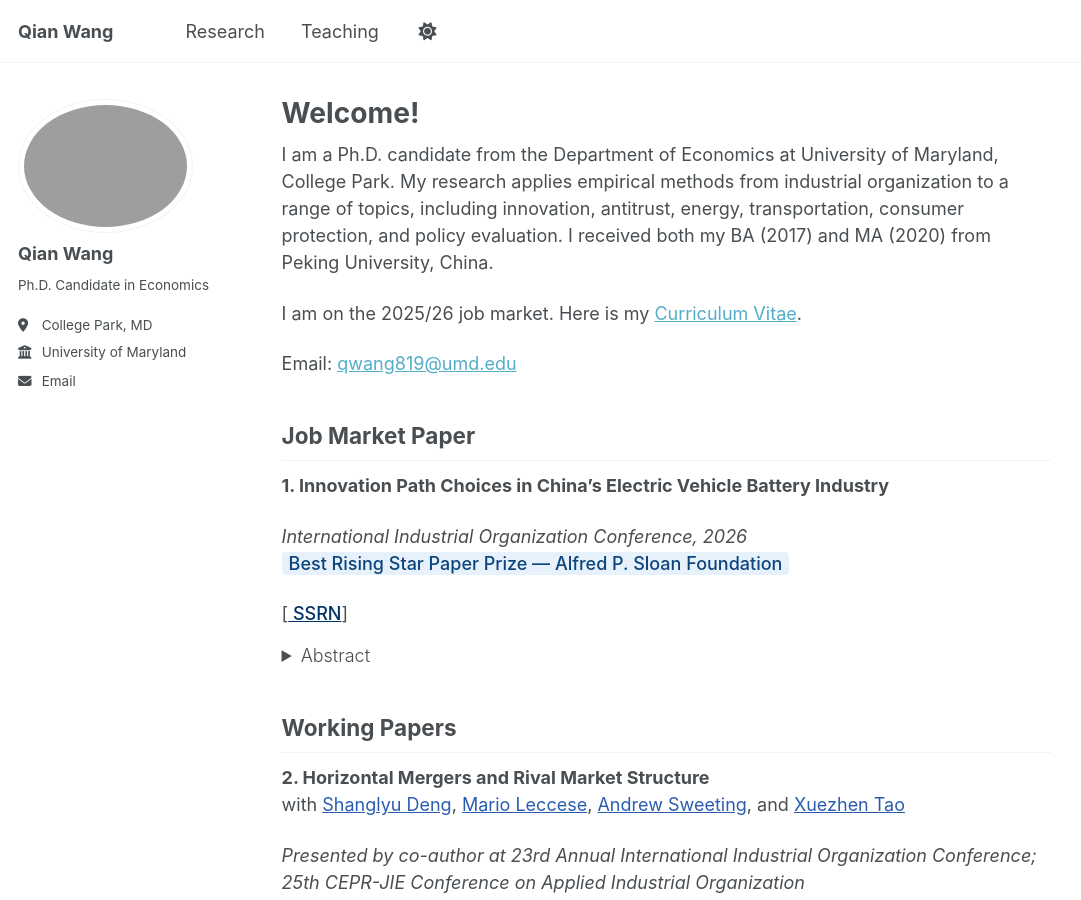
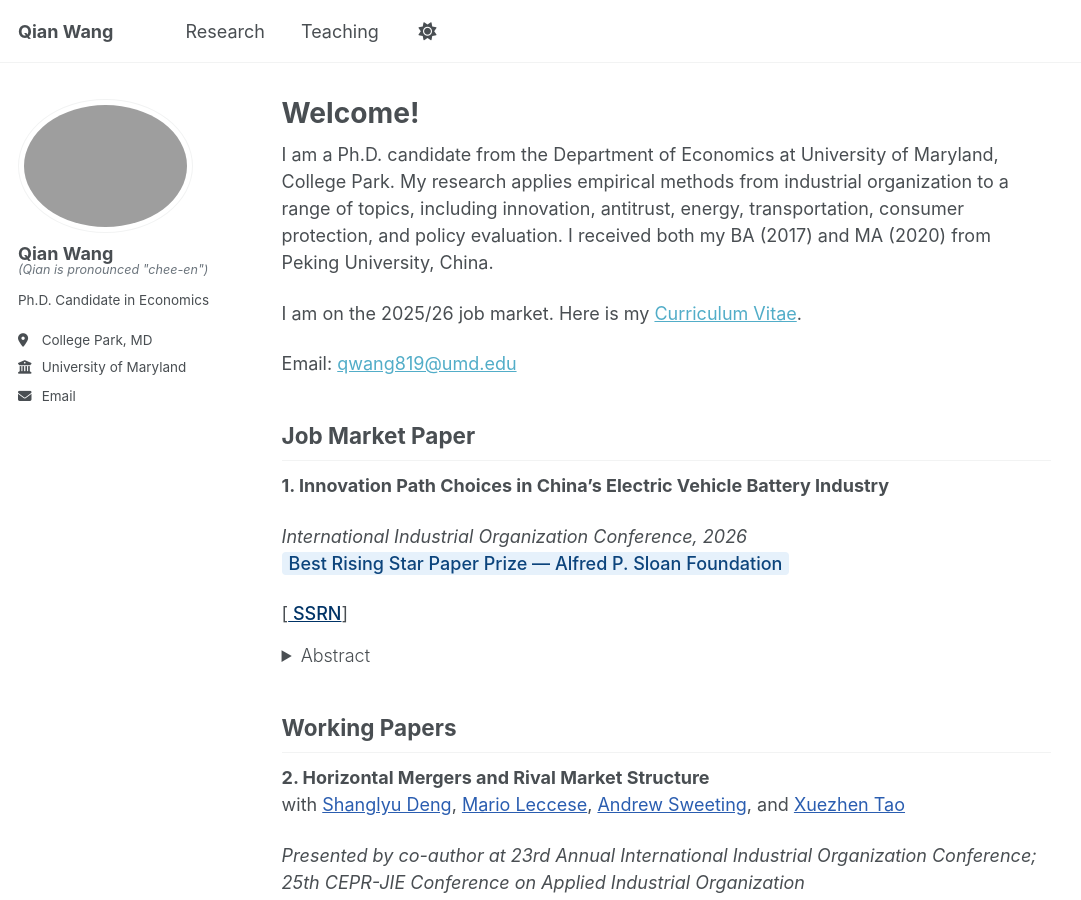
Before and after one commit to qwang819/qwang819.github.io, a Jekyll site: the page built from _pages/about.md, in a window 1280 px wide and 900 px high. Shown: the whole window, without its empty margins (0-1081 px from the left). Built offline with Jekyll 4.4.1, drawn with Linux system fonts in a browser that asks for light colours; a script that is not in the unit is left out.

Commit message:
Update author-profile.html

```diff
--- a/_includes/author-profile.html
+++ b/_includes/author-profile.html
@@ -16,6 +16,9 @@
 
   <div class="author__content">
     <h3 class="author__name">{{ author.name }}</h3>
+    <p class="author__pronounce" style="font-size: 0.7em; font-style: italic; color: #6c757d; margin: -0.3em 0 0.5em 0;">
+  (Qian is pronounced "chee-en")
+    </p>
     {% if author.pronouns %}<p class="author__pronouns">{{ author.pronouns }}</p>{% endif %}
     {% if author.bio %}<p class="author__bio">{{ author.bio }}</p>{% endif %}
   </div>
```
